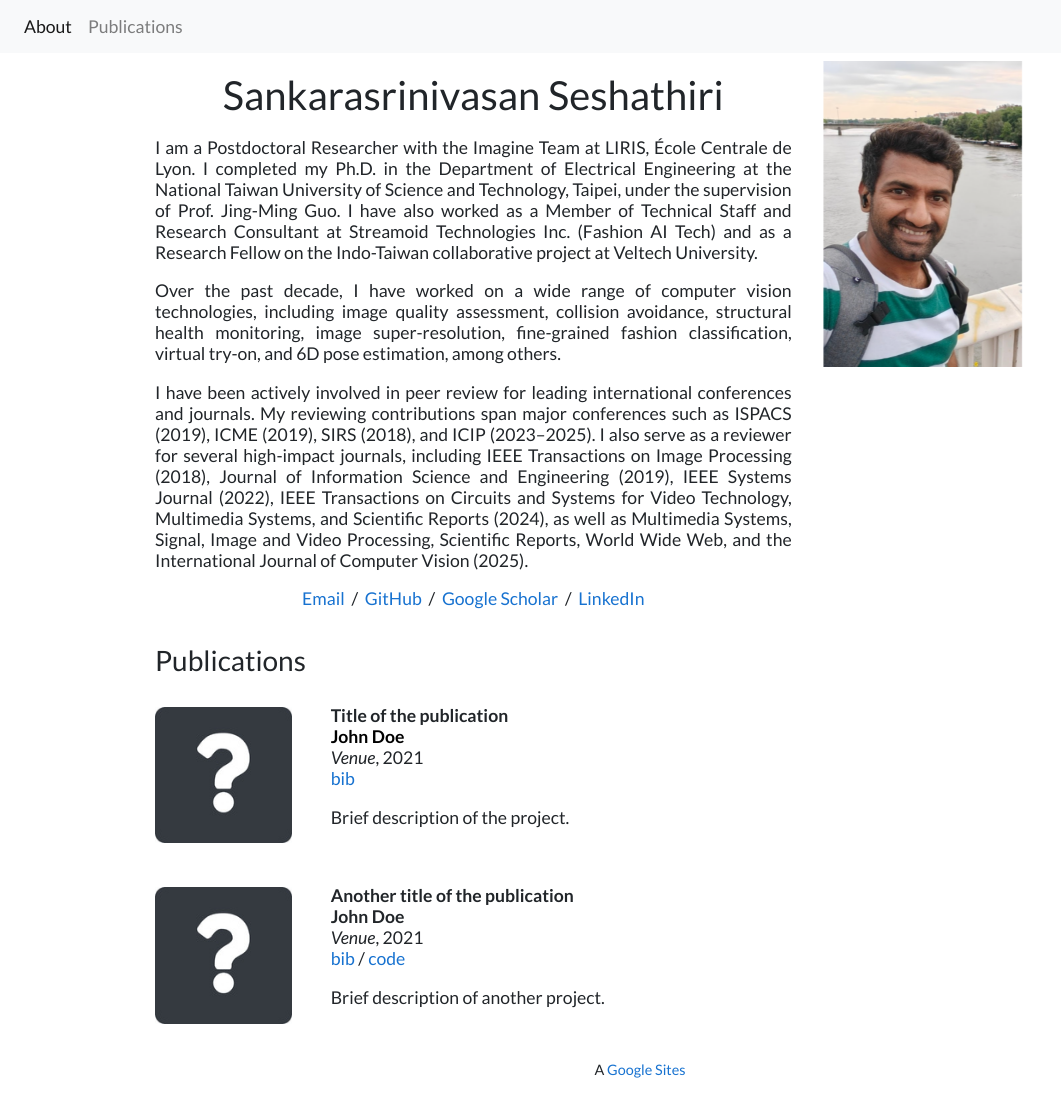
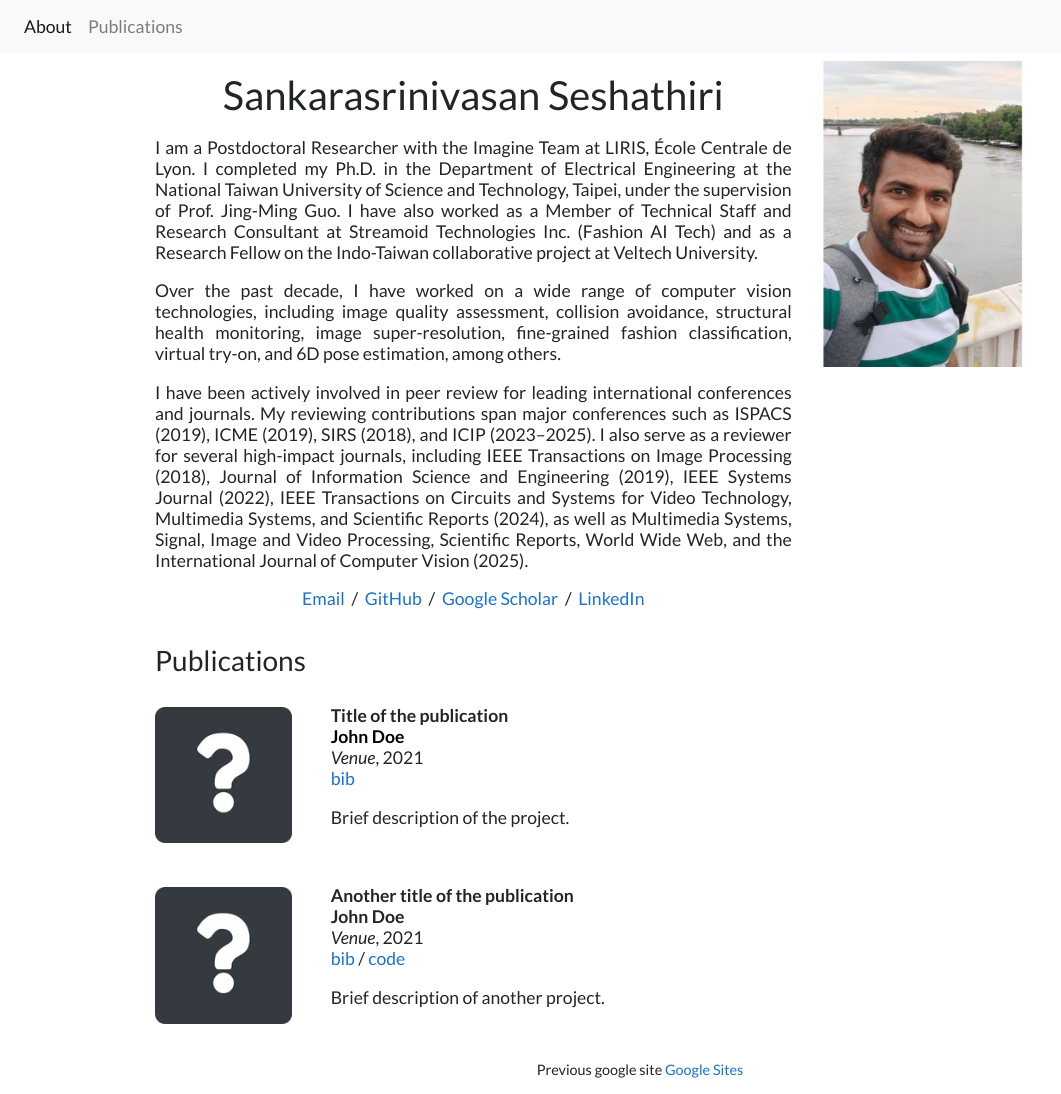
Before and after one commit to SankarSrin/SankarSrin.github.io, a Jekyll site: the page built from index.html, in a window 1280 px wide and 1094 px high. Shown: the whole window, without its empty margins (0-1061 px from the left). Built offline with Jekyll 4.4.1, drawn with Linux system fonts in a browser that asks for light colours.

Commit message:
Update footer.html

```diff
--- a/_includes/footer.html
+++ b/_includes/footer.html
@@ -1,5 +1,5 @@
 <footer class="page-footer navbar-fixed-bottom font-small">
     <div class="footer-copyright text-center py-3">
-        A <a href="https://sites.google.com/view/sankarasrinivasan-s/home">Google Sites</a>
+        Previous google site <a href="https://sites.google.com/view/sankarasrinivasan-s/home">Google Sites</a>
     </div>
 </footer>
```
